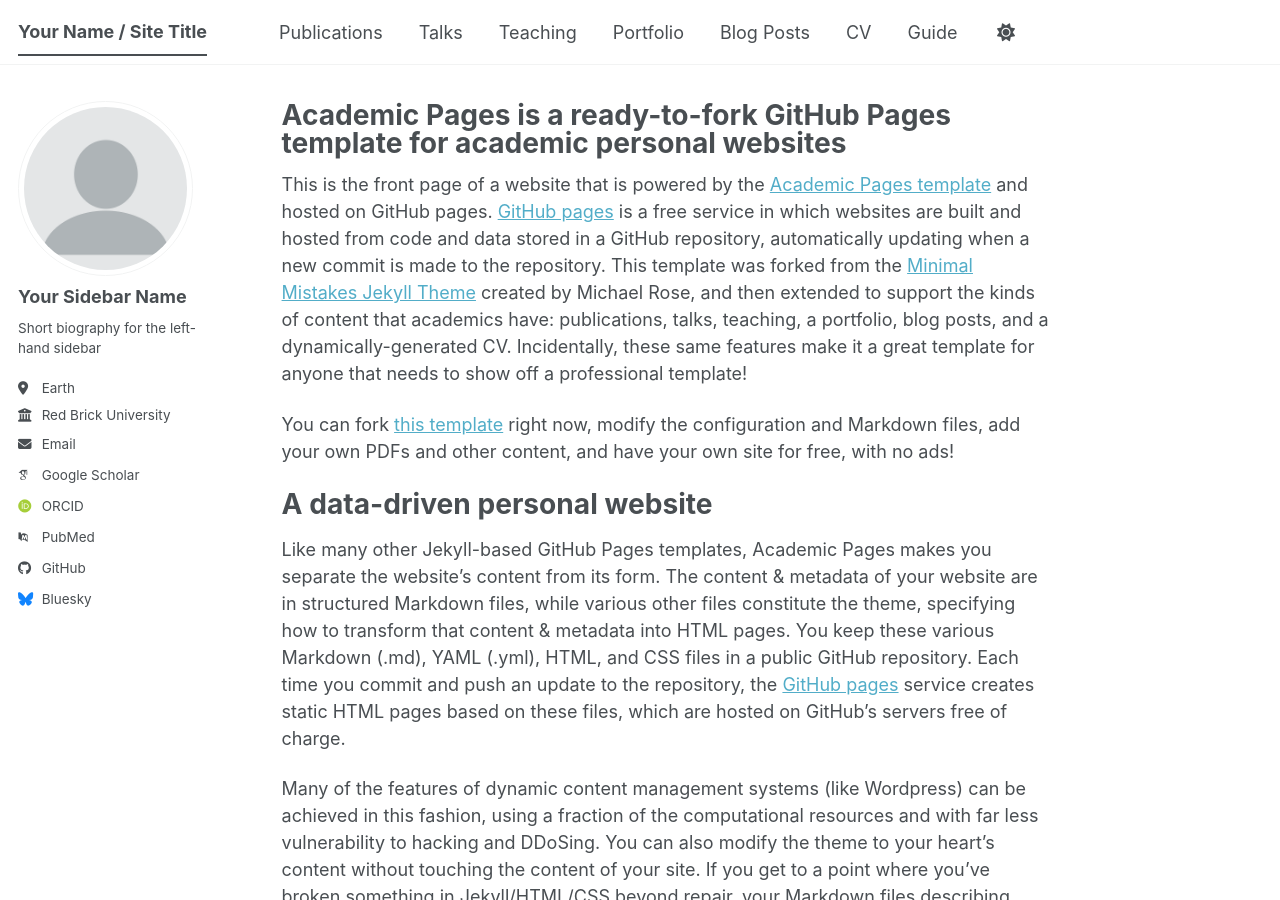
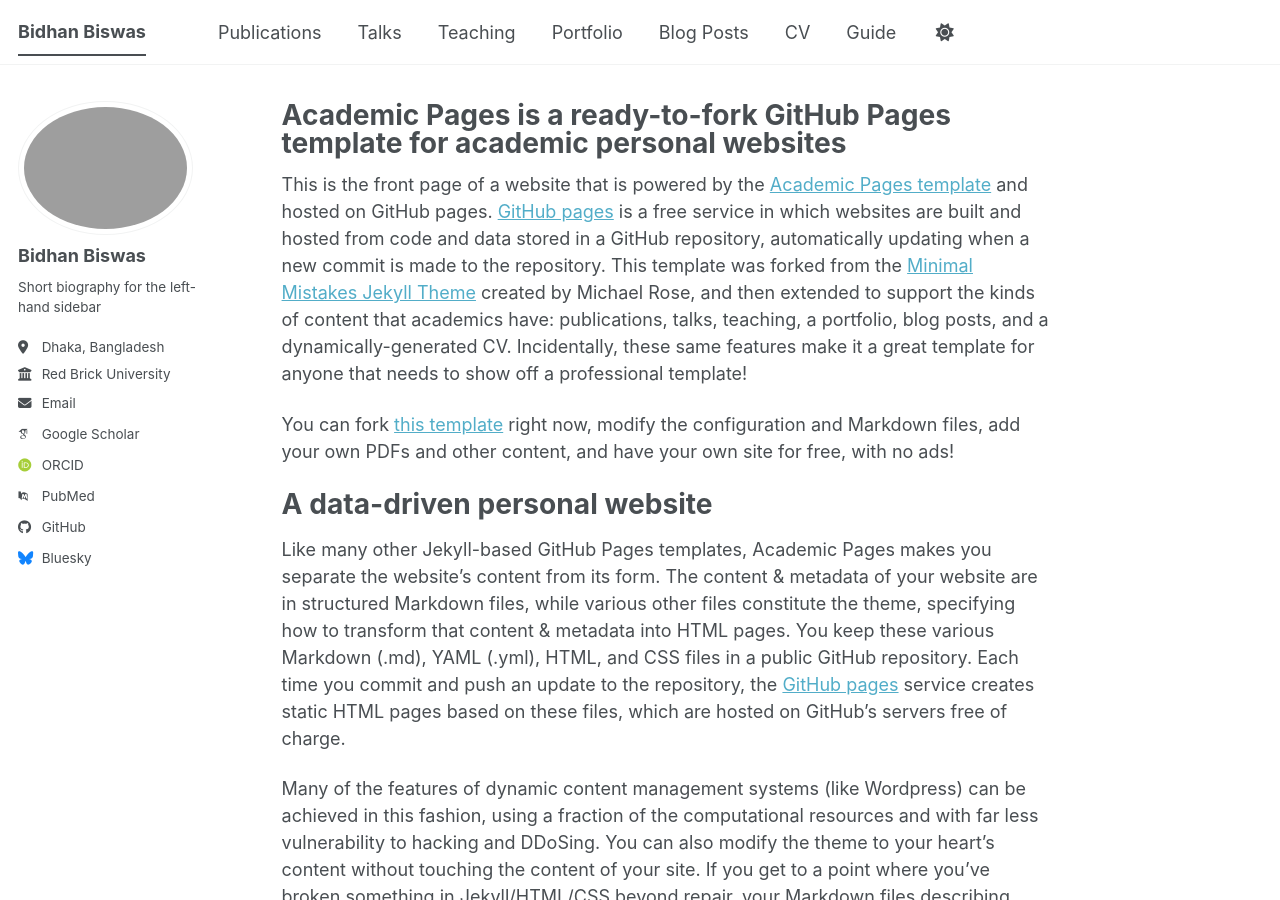
Before and after one commit to Bidhan-Biswas/CV, a Jekyll site: the page built from _pages/about.md, in a window 1280 px wide and 900 px high. Built offline with Jekyll 4.4.1, drawn with Linux system fonts in a browser that asks for light colours; some web fonts are replaced; a script bundle is joined from its source files by our own code; library files that are not in the unit come from our copies.

Commit message:
PhotoAdded

```diff
--- a/_config.yml
+++ b/_config.yml
@@ -9,28 +9,28 @@
 # Basic Site Settings
 locale                   : "en-US"
 site_theme               : "default" # The available themes options are "default", "air", "sunrise", "mint", "dirt" and "contrast"
-title                    : "Your Name / Site Title"
+title                    : "Bidhan Biswas"
 title_separator          : "-"
-name                     : &name "Your Name"
-description              : &description "Your Name's academic portfolio"   # Update this with a general description of your site, this is the default if not overridden by a page
-url                      : https://academicpages.github.io # The base hostname & protocol for your site e.g. "https://[your GitHub username].github.io",
+name                     : &name "Bidhan Biswas"
+description              : &description "Bidhan Biswas's academic portfolio"   # Update this with a general description of your site, this is the default if not overridden by a page
+url                      : https://bidhan-biswas.github.io # The base hostname & protocol for your site e.g. "https://[your GitHub username].github.io",
                                                            # or if you already have some other page hosted on Github then use "https://[your GitHub username].github.io/[Your Repo Name]"
 baseurl                  : "" # the subpath of your site, e.g. "/blog"
-repository               : "academicpages/academicpages.github.io"
+repository               : "bidhan-biswas/bidhan-biswas.github.io"
 
 # Site Author - The following control what appear as part of the author content on the side bar.
 #               If a field is blank the icon and link will not appear, otherwise it will be shown.
 #               Additional customization can be done by editing /_includes/author-profile.html
 author:
   # Biographic information
-  avatar           : "profile.png"
-  name             : "Your Sidebar Name"
+  avatar           : "BidhanBiswas.png"
+  name             : "Bidhan Biswas"
   pronouns         : # example: "she/her"
   bio              : "Short biography for the left-hand sidebar"
-  location         : "Earth"
+  location         : "Dhaka, Bangladesh"
   employer         : "Red Brick University"
   uri              : # URL
-  email            : "none@example.org"
+  email            : "bidhan.biswas970@gmail.com"
 
   # Academic websites
   academia         : # URL
```
Also changed, not shown: favicon.ico (added), 1 other file.
